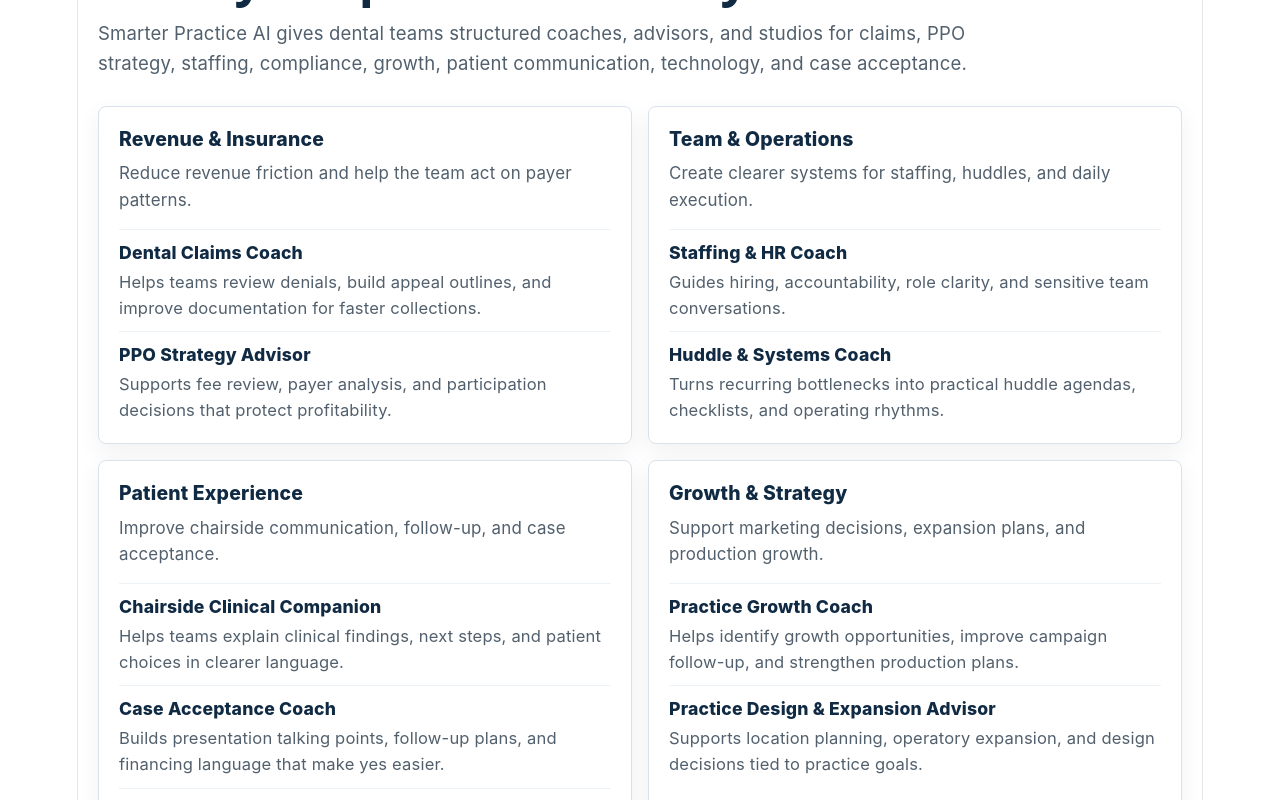
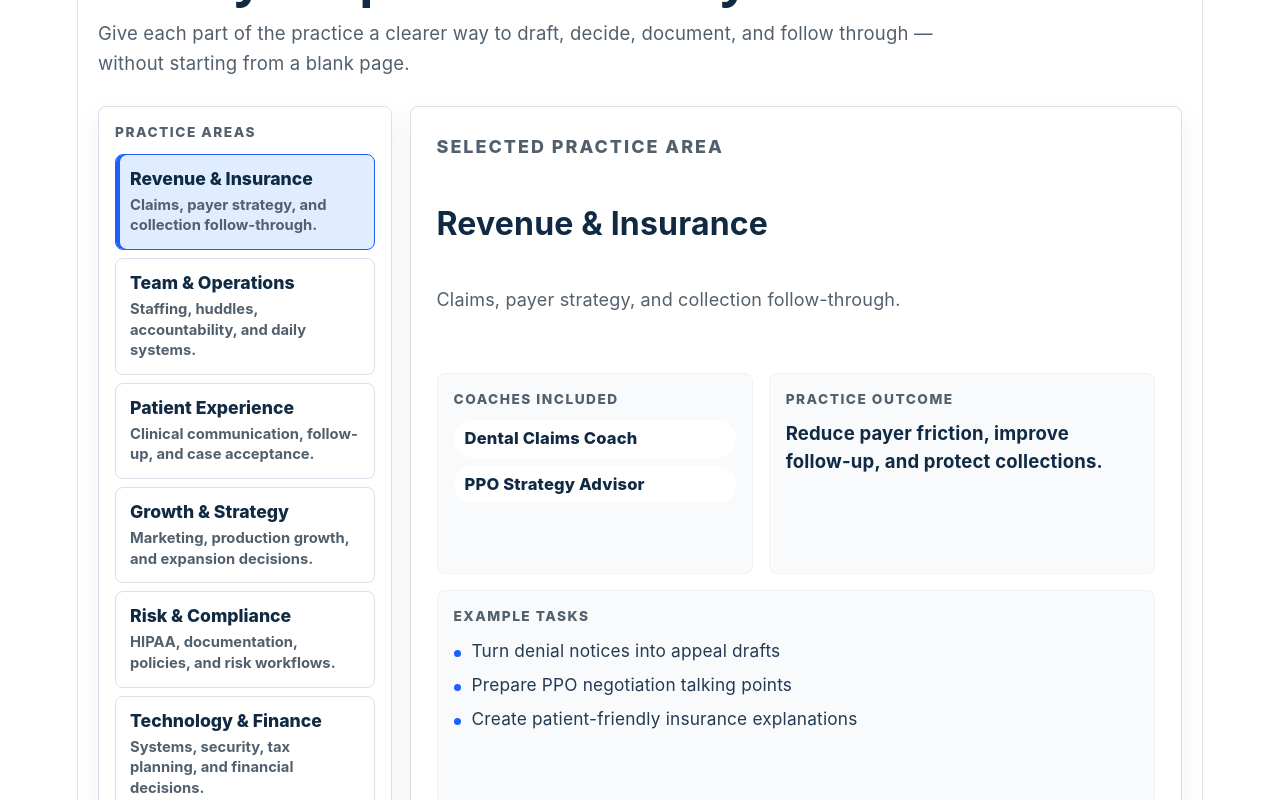
Before and after one commit to jeremyphelps-SP/smarterpractice-site, a React (Vite) app: page / in a window 1280 px wide. Shown: the part 1920-2720 px from the top of the page. Built offline with nearby package versions, Linux system fonts and the light colour scheme.

Commit message:
Clarify role-specific AI coaches visual layout

```diff
--- a/src/components/CoachCapabilities.css
+++ b/src/components/CoachCapabilities.css
@@ -38,74 +38,204 @@
   line-height: 1.62;
 }
 
-.coach-capabilities__grid {
+.coach-capabilities__layout {
   display: grid;
-  grid-template-columns: repeat(2, minmax(0, 1fr));
-  gap: 16px;
+  grid-template-columns: minmax(240px, 0.38fr) minmax(0, 1fr);
+  gap: 18px;
+  align-items: stretch;
 }
 
-.coach-capabilities__category {
-  display: grid;
-  gap: 16px;
-  align-content: start;
+.coach-capabilities__selector,
+.coach-capabilities__detail {
   border: 1px solid #d9e2ec;
   border-radius: 8px;
   background: #ffffff;
-  padding: 20px;
   box-shadow: 0 8px 24px rgba(15, 23, 42, 0.06);
 }
 
-.coach-capabilities__category-header {
+.coach-capabilities__selector {
+  padding: 16px;
+}
+
+.coach-capabilities__selector-label,
+.coach-capabilities__detail-kicker,
+.coach-capabilities__label {
+  margin: 0;
+  color: #52606d;
+  font-size: 0.76rem;
+  font-weight: 800;
+  letter-spacing: 0.11em;
+  line-height: 1.35;
+  text-transform: uppercase;
+}
+
+.coach-capabilities__selector-list {
   display: grid;
   gap: 8px;
+  margin-top: 12px;
 }
 
-.coach-capabilities__category-header h3 {
-  margin: 0;
-  color: #102a43;
-  font-size: 1.08rem;
-  font-weight: 800;
-  line-height: 1.3;
+.coach-capabilities__category-button {
+  display: grid;
+  gap: 4px;
+  width: 100%;
+  padding: 13px 14px;
+  border: 1px solid #d9e2ec;
+  border-radius: 8px;
+  background: #ffffff;
+  color: #243b53;
+  font: inherit;
+  text-align: left;
+  cursor: pointer;
+  transition:
+    border-color 160ms ease,
+    background-color 160ms ease,
+    box-shadow 160ms ease,
+    transform 160ms ease;
 }
 
-.coach-capabilities__category-header p {
-  margin: 0;
-  color: #52606d;
-  font-size: 0.94rem;
-  line-height: 1.55;
+.coach-capabilities__category-button:hover,
+.coach-capabilities__category-button:focus-visible {
+  border-color: #8fb1ff;
+  background: #f8fafc;
+  transform: translateY(-1px);
 }
 
-.coach-capabilities__items {
-  display: grid;
-  gap: 10px;
+.coach-capabilities__category-button:focus-visible {
+  outline: 3px solid rgba(31, 94, 255, 0.22);
+  outline-offset: 2px;
 }
 
-.coach-capabilities__item {
-  border-top: 1px solid #edf2f7;
-  padding-top: 12px;
+.coach-capabilities__category-button[aria-pressed="true"] {
+  border-color: #1f5eff;
+  background: #e0ecff;
+  box-shadow: inset 4px 0 0 #1f5eff;
 }
 
-.coach-capabilities__item h4 {
-  margin: 0 0 5px;
+.coach-capabilities__category-button span {
   color: #102a43;
   font-size: 0.98rem;
   font-weight: 800;
   line-height: 1.3;
 }
 
-.coach-capabilities__item p {
+.coach-capabilities__category-button small {
+  color: #52606d;
+  font-size: 0.82rem;
+  font-weight: 650;
+  line-height: 1.4;
+}
+
+.coach-capabilities__detail {
+  display: grid;
+  gap: 22px;
+  padding: 26px;
+}
+
+.coach-capabilities__detail-header {
+  display: grid;
+  gap: 8px;
+}
+
+.coach-capabilities__detail-header h3 {
+  margin: 0;
+  color: #102a43;
+  font-size: clamp(1.45rem, 2.5vw, 2rem);
+  font-weight: 700;
+  line-height: 1.15;
+}
+
+.coach-capabilities__detail-header p {
   margin: 0;
   color: #52606d;
-  font-size: 0.92rem;
-  line-height: 1.55;
+  font-size: 1rem;
+  line-height: 1.58;
 }
 
-@media (max-width: 760px) {
+.coach-capabilities__detail-grid {
+  display: grid;
+  grid-template-columns: minmax(0, 0.9fr) minmax(0, 1.1fr);
+  gap: 16px;
+}
+
+.coach-capabilities__detail-section {
+  border: 1px solid #edf2f7;
+  border-radius: 8px;
+  background: #f8fafc;
+  padding: 16px;
+}
+
+.coach-capabilities__detail-section--wide {
+  grid-column: 1 / -1;
+}
+
+.coach-capabilities__coach-list,
+.coach-capabilities__task-list {
+  display: grid;
+  gap: 8px;
+  margin: 12px 0 0;
+  padding: 0;
+  list-style: none;
+}
+
+.coach-capabilities__coach-list li {
+  border-radius: 999px;
+  background: #ffffff;
+  color: #102a43;
+  padding: 8px 11px;
+  font-size: 0.92rem;
+  font-weight: 800;
+  line-height: 1.3;
+}
+
+.coach-capabilities__outcome {
+  margin: 12px 0 0;
+  color: #102a43;
+  font-size: 1.03rem;
+  font-weight: 750;
+  line-height: 1.5;
+}
+
+.coach-capabilities__task-list li {
+  position: relative;
+  padding-left: 18px;
+  color: #243b53;
+  font-size: 0.96rem;
+  line-height: 1.5;
+}
+
+.coach-capabilities__task-list li::before {
+  content: "";
+  position: absolute;
+  top: 0.72em;
+  left: 0;
+  width: 7px;
+  height: 7px;
+  border-radius: 999px;
+  background: #1f5eff;
+}
+
+@media (max-width: 820px) {
   .coach-capabilities {
     padding: 52px 18px 36px;
   }
 
-  .coach-capabilities__grid {
+  .coach-capabilities__layout,
+  .coach-capabilities__detail-grid {
     grid-template-columns: 1fr;
   }
+
+  .coach-capabilities__selector-list {
+    grid-template-columns: repeat(2, minmax(0, 1fr));
+  }
 }
+
+@media (max-width: 560px) {
+  .coach-capabilities__selector-list {
+    grid-template-columns: 1fr;
+  }
+
+  .coach-capabilities__detail {
+    padding: 20px;
+  }
+}
--- a/src/components/CoachCapabilities.jsx
+++ b/src/components/CoachCapabilities.jsx
@@ -1,7 +1,16 @@
+import { useState } from "react";
 import { coachCapabilityCategories } from "../data/coachCapabilities";
 import "./CoachCapabilities.css";
 
 export default function CoachCapabilities() {
+  const [selectedCategoryName, setSelectedCategoryName] = useState(
+    coachCapabilityCategories[0]?.category || "",
+  );
+  const selectedCategory =
+    coachCapabilityCategories.find(
+      (category) => category.category === selectedCategoryName,
+    ) || coachCapabilityCategories[0];
+
   return (
     <section className="coach-capabilities" aria-labelledby="coach-capabilities-title">
       <div className="coach-capabilities__intro">
@@ -10,29 +19,80 @@
           Role-specific AI support for the work your practice already does
         </h2>
         <p>
-          Smarter Practice AI gives dental teams structured coaches, advisors,
-          and studios for claims, PPO strategy, staffing, compliance, growth,
-          patient communication, technology, and case acceptance.
+          Give each part of the practice a clearer way to draft, decide,
+          document, and follow through &mdash; without starting from a blank page.
         </p>
       </div>
 
-      <div className="coach-capabilities__grid">
-        {coachCapabilityCategories.map((category) => (
-          <article className="coach-capabilities__category" key={category.category}>
-            <div className="coach-capabilities__category-header">
-              <h3>{category.category}</h3>
-              <p>{category.summary}</p>
-            </div>
-            <div className="coach-capabilities__items">
-              {category.capabilities.map((capability) => (
-                <div className="coach-capabilities__item" key={capability.name}>
-                  <h4>{capability.name}</h4>
-                  <p>{capability.description}</p>
-                </div>
-              ))}
-            </div>
-          </article>
-        ))}
+      <div className="coach-capabilities__layout">
+        <nav
+          className="coach-capabilities__selector"
+          aria-label="Practice capability categories"
+        >
+          <p className="coach-capabilities__selector-label">
+            Practice areas
+          </p>
+          <div className="coach-capabilities__selector-list">
+            {coachCapabilityCategories.map((category) => {
+              const isSelected = category.category === selectedCategory.category;
+
+              return (
+                <button
+                  key={category.category}
+                  type="button"
+                  className="coach-capabilities__category-button"
+                  aria-pressed={isSelected}
+                  onClick={() => setSelectedCategoryName(category.category)}
+                >
+                  <span>{category.category}</span>
+                  <small>{category.summary}</small>
+                </button>
+              );
+            })}
+          </div>
+        </nav>
+
+        <article
+          className="coach-capabilities__detail"
+          aria-labelledby="coach-capabilities-detail-title"
+        >
+          <div className="coach-capabilities__detail-header">
+            <p className="coach-capabilities__detail-kicker">
+              Selected practice area
+            </p>
+            <h3 id="coach-capabilities-detail-title">
+              {selectedCategory.category}
+            </h3>
+            <p>{selectedCategory.summary}</p>
+          </div>
+
+          <div className="coach-capabilities__detail-grid">
+            <section className="coach-capabilities__detail-section">
+              <p className="coach-capabilities__label">Coaches included</p>
+              <ul className="coach-capabilities__coach-list">
+                {selectedCategory.capabilities.map((capability) => (
+                  <li key={capability.name}>{capability.name}</li>
+                ))}
+              </ul>
+            </section>
+
+            <section className="coach-capabilities__detail-section">
+              <p className="coach-capabilities__label">Practice outcome</p>
+              <p className="coach-capabilities__outcome">
+                {selectedCategory.outcome}
+              </p>
+            </section>
+
+            <section className="coach-capabilities__detail-section coach-capabilities__detail-section--wide">
+              <p className="coach-capabilities__label">Example tasks</p>
+              <ul className="coach-capabilities__task-list">
+                {selectedCategory.tasks.map((task) => (
+                  <li key={task}>{task}</li>
+                ))}
+              </ul>
+            </section>
+          </div>
+        </article>
       </div>
     </section>
   );
--- a/src/data/coachCapabilities.js
+++ b/src/data/coachCapabilities.js
@@ -1,7 +1,13 @@
 export const coachCapabilityCategories = [
   {
     category: "Revenue & Insurance",
-    summary: "Reduce revenue friction and help the team act on payer patterns.",
+    summary: "Claims, payer strategy, and collection follow-through.",
+    outcome: "Reduce payer friction, improve follow-up, and protect collections.",
+    tasks: [
+      "Turn denial notices into appeal drafts",
+      "Prepare PPO negotiation talking points",
+      "Create patient-friendly insurance explanations",
+    ],
     capabilities: [
       {
         name: "Dental Claims Coach",
@@ -17,7 +23,13 @@
   },
   {
     category: "Team & Operations",
-    summary: "Create clearer systems for staffing, huddles, and daily execution.",
+    summary: "Staffing, huddles, accountability, and daily systems.",
+    outcome: "Create stronger operating rhythms so the team knows what to do next.",
+    tasks: [
+      "Draft huddle agendas around schedule risks",
+      "Clarify role ownership for recurring bottlenecks",
+      "Create coaching scripts for sensitive team issues",
+    ],
     capabilities: [
       {
         name: "Staffing & HR Coach",
@@ -33,7 +45,13 @@
   },
   {
     category: "Patient Experience",
-    summary: "Improve chairside communication, follow-up, and case acceptance.",
+    summary: "Clinical communication, follow-up, and case acceptance.",
+    outcome: "Help patients understand treatment, value, and next steps.",
+    tasks: [
+      "Create case presentation talking points",
+      "Draft treatment follow-up messages",
+      "Generate personalized smile makeover visuals",
+    ],
     capabilities: [
       {
         name: "Chairside Clinical Companion",
@@ -54,7 +72,13 @@
   },
   {
     category: "Growth & Strategy",
-    summary: "Support marketing decisions, expansion plans, and production growth.",
+    summary: "Marketing, production growth, and expansion decisions.",
+    outcome: "Turn growth ideas into practical plans tied to capacity and profitability.",
+    tasks: [
+      "Prioritize growth opportunities by practice impact",
+      "Draft campaign follow-up and referral workflows",
+      "Evaluate expansion tradeoffs before adding cost",
+    ],
     capabilities: [
       {
         name: "Practice Growth Coach",
@@ -70,7 +94,13 @@
   },
   {
     category: "Risk & Compliance",
-    summary: "Make compliance work easier to organize, document, and maintain.",
+    summary: "HIPAA, documentation, policies, and risk workflows.",
+    outcome: "Make compliance work easier to organize, document, and maintain.",
+    tasks: [
+      "Draft incident response checklists",
+      "Organize HIPAA training reminders",
+      "Prepare vendor and BAA review questions",
+    ],
     capabilities: [
       {
         name: "HIPAA & Compliance Coach",
@@ -81,7 +111,13 @@
   },
   {
     category: "Technology & Finance",
-    summary: "Connect operational decisions to technology, taxes, and cash flow.",
+    summary: "Systems, security, tax planning, and financial decisions.",
+    outcome: "Connect technology and money decisions to stronger profitability.",
+    tasks: [
+      "Compare software and IT vendor tradeoffs",
+      "Prepare tax-planning discussion points",
+      "Evaluate purchase timing against cash flow",
+    ],
     capabilities: [
       {
         name: "Technology & IT Advisor",
@@ -95,15 +131,4 @@
       },
     ],
   },
-  {
-    category: "Utility Support",
-    summary: "Give dentists fast help with everyday practice questions.",
-    capabilities: [
-      {
-        name: "QuickAssist for Dentists",
-        description:
-          "Provides quick drafts, checklists, and decision support when the team needs a starting point.",
-      },
-    ],
-  },
 ];
```
